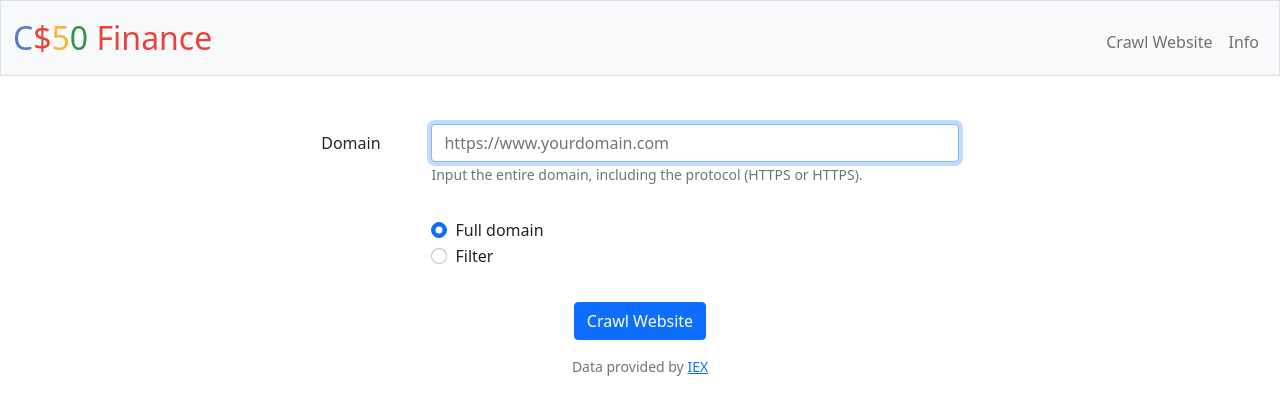
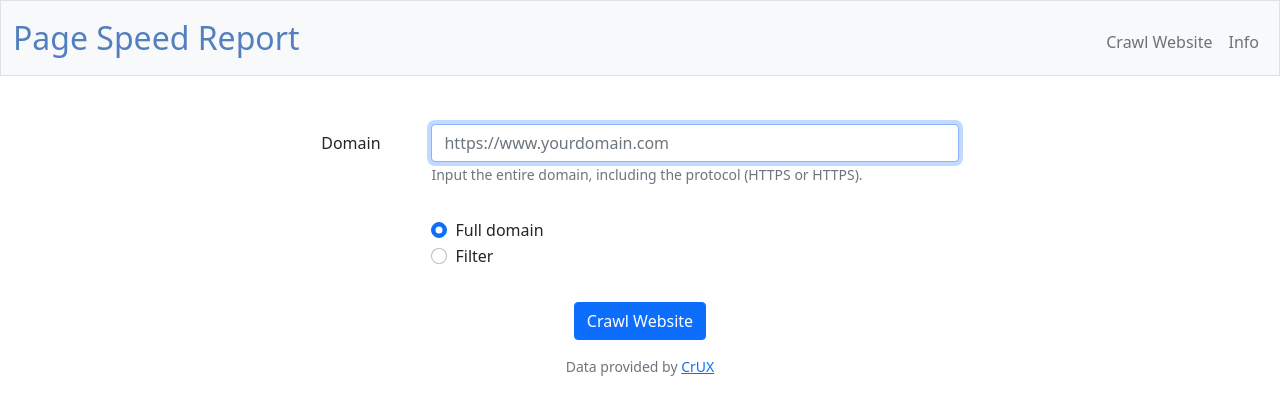
Before and after one commit to edwardjanson/cwv_checker, a Flask app: page / in a window 1280 px wide. Shown: the top 415 px of the page. Run offline with Flask 2, Linux system fonts and the light colour scheme.

Commit message:
Changes to templates

```diff
--- a/pagespeed/templates/layout.html
+++ b/pagespeed/templates/layout.html
@@ -25,7 +25,7 @@
 
         <nav class="bg-light border navbar navbar-expand-md navbar-light">
             <div class="container-fluid">
-                <a class="navbar-brand" href="/"><span class="blue">C</span><span class="red">$</span><span class="yellow">5</span><span class="green">0</span> <span class="red">Finance</span></a>
+                <a class="navbar-brand" href="/"><span class="blue">Page Speed Report</span></a>
                 <button aria-controls="navbar" aria-expanded="false" aria-label="Toggle navigation" class="navbar-toggler" data-bs-target="#navbar" data-bs-toggle="collapse" type="button">
                     <span class="navbar-toggler-icon"></span>
                 </button>
@@ -59,7 +59,7 @@
         </main>
 
         <footer class="mb-5 small text-center text-muted">
-            Data provided by <a href="https://iexcloud.io/">IEX</a>
+            Data provided by <a href="https://developer.chrome.com/docs/crux/">CrUX</a>
         </footer>
 
         <script src="/static/script.js"></script>
```
